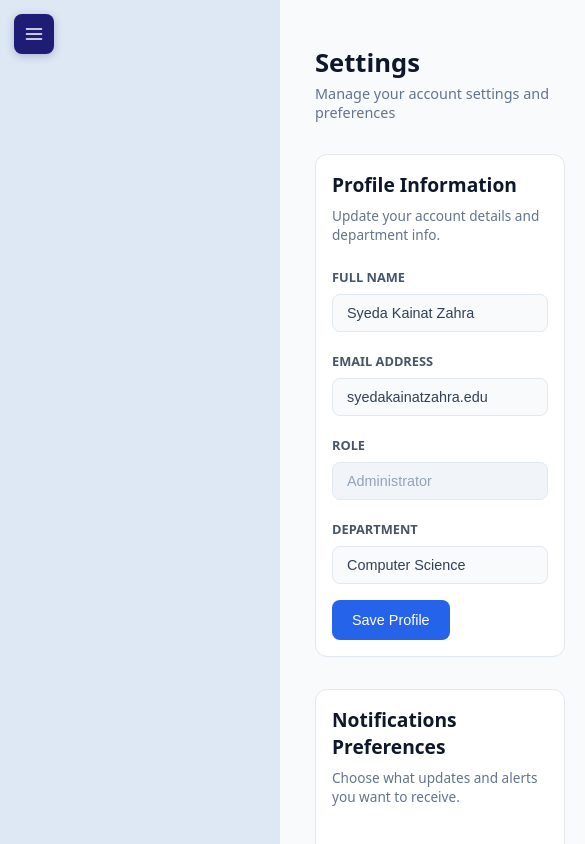
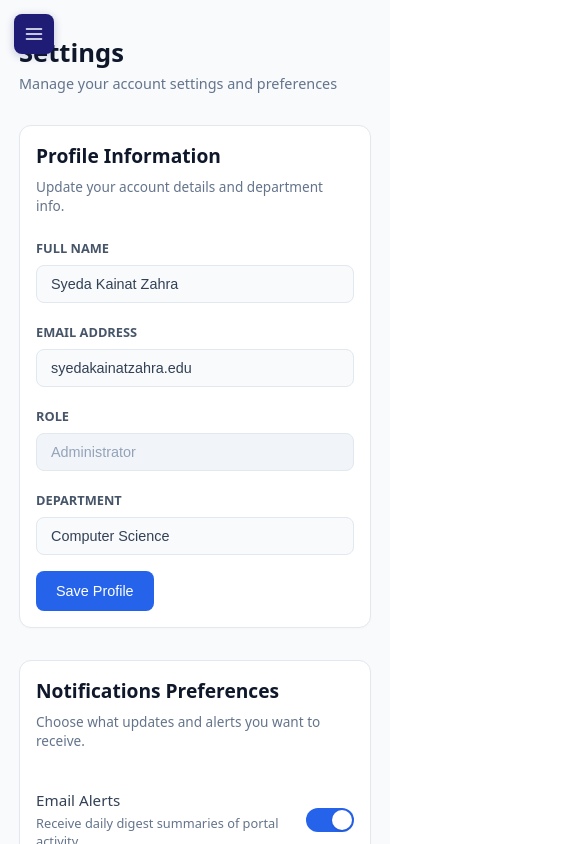
Before and after one commit to syedakainatzahra/student-management-app, a React (Create React App) app: page /settings in a window 390 px wide. Shown: the top 844 px of the page, 585 px wide, since content can reach past the window. Built offline with nearby package versions, Linux system fonts and the light colour scheme.

Commit message:
fix main app layout spacing and remove ghost sidebar margin

```diff
--- a/src/App.js
+++ b/src/App.js
@@ -1,3 +1,4 @@
+import React, { useState, useEffect } from "react";
 import { BrowserRouter, Routes, Route } from "react-router-dom";
 import Sidebar from "./components/Sidebar";
 
@@ -9,24 +10,45 @@
 import Settings from "./pages/Settings";
 
 function App() {
+  // 📱 Mobile screen check karne ke liye state
+  const [isMobile, setIsMobile] = useState(window.innerWidth <= 768);
+
+  useEffect(() => {
+    const handleResize = () => setIsMobile(window.innerWidth <= 768);
+    window.addEventListener("resize", handleResize);
+    return () => window.removeEventListener("resize", handleResize);
+  }, []);
+
+  const styles = {
+    appWrapper: {
+      display: "flex",
+      minHeight: "100vh",
+      background: "#f8fafc", // Main layout ka bg bhi clean white/slate kar diya
+      width: "100vw",
+      overflowX: "hidden"
+    },
+    contentArea: {
+      flex: 1,
+      padding: isMobile ? "20px 14px" : "30px", // Mobile par halki padding taake corners crash na hon
+      background: "#f8fafc",
+      // 🚀 Laptop par 280px space chhorega, mobile par 0px taake light blue box khatam ho jaye!
+      marginLeft: isMobile ? "0px" : "280px",
+      minHeight: "100vh",
+      boxSizing: "border-box",
+      width: "100%",
+      minWidth: 0 // Content items ko right bleed karne se rokega
+    }
+  };
+
   return (
     <BrowserRouter>
-      <div style={{ display: "flex", minHeight: "100vh", background: "#dde8f4" }}>
+      <div style={styles.appWrapper}>
 
-        {/* Fixed Sidebar */}
+        {/* Responsive Sidebar Menu */}
         <Sidebar />
 
-        {/* Main Content Area - Added marginLeft to clear the fixed sidebar */}
-        <div
-          style={{
-            flex: 1,
-            padding: "30px",
-            background: "#f8fafc",
-            marginLeft: "280px", // 👈 Yeh line sidebar ke peeche content ko chupne se rokegi
-            minHeight: "100vh",
-            boxSizing: "border-box"
-          }}
-        >
+        {/* Dynamic Main Content Area */}
+        <div style={styles.contentArea}>
           <Routes>
             <Route path="/" element={<Dashboard />} />
             <Route path="/students" element={<Students />} />
```
